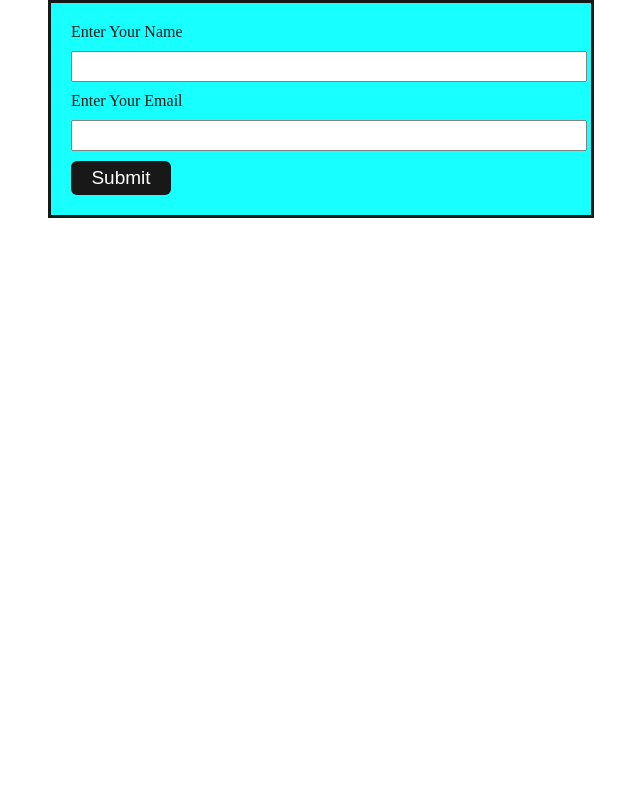
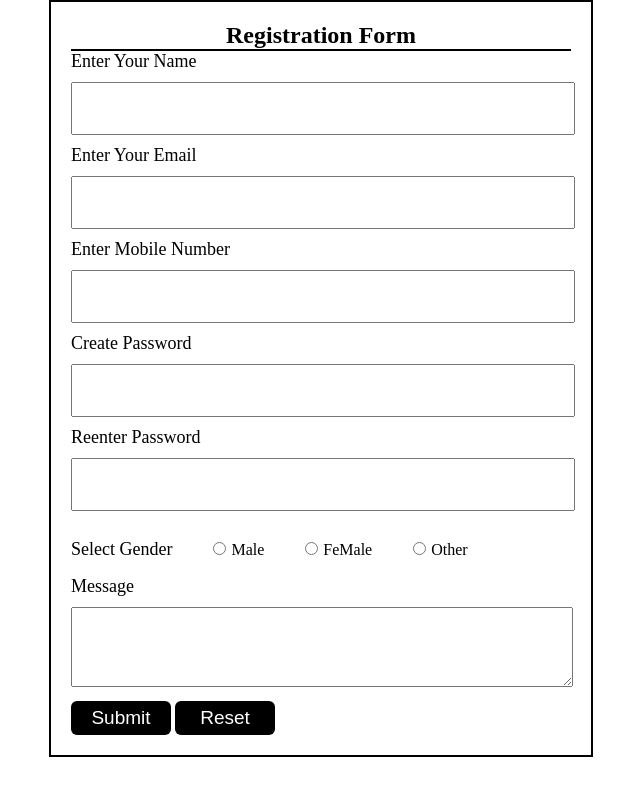
Before and after one commit to akshay-108/mycode, a plain HTML site: page form validation/form_validation.html in a window 1280 px wide. Shown: the whole page, without its empty margins (319-959 px from the left). Drawn offline with nearby package versions, Linux system fonts and the light colour scheme; files that its build step writes are made by us from their sources.

Commit message:
form validation donee in jquery

```diff
--- a/form validation/form.js
+++ b/form validation/form.js
@@ -1,11 +1,40 @@
 $(document).ready(function(){
     $("#submit").click(function(event){
-        if($("#name").val()=="" && $("#email").val()==""){
-            $("#Error").text("inputs fields are mandatory....").show().fadeOut(2000);
-            event.preventDefault();
+
+        $(".error").remove();
+
+        if($("#name").val()==""){
+            $("#nameErr").html("Name is required");
+        }
+
+        if($("#email").val()==""){
+            $("#emailErr").html("Email is required");
+        }
+         if($("#mob").val()==""){
+            $("#mobileErr").html("Mobile no. is required");
+        }
+         if($("#pass1").val()==""){
+            $("#passErr").html("Password is required");
+        }
+         if($("#pass2").val()==""){
+
+            $("#passErr2").html("Password is required");
         }else{
-            $("#Success").text("Form Submited...").show().fadeOut(2000);
-            event.preventDefault();
+
+             if($("#pass1").val().length!==$("#pass2").val().length)
+            {
+                $("#passErr2").text("Both Password range should be same");
+            }
         }
+
+        if ((!($('#r1').prop('checked'))) && (!($('#r2').prop('checked'))) && (!($('#r3').prop('checked')))) {
+            $("#radioErr").text("Select gender is required");
+        }
+
+        if($("#message").val()==""){
+            $("#msgErr").html("Message is required");
+        }
+
+        event.preventDefault();
     });
 });
--- a/form validation/form_validation.html
+++ b/form validation/form_validation.html
@@ -11,19 +11,53 @@
 
     </head>
     <body>
-        <div class="container">
+        <div class="modal-content">
+            <h2 class="heading">Registration Form</h2>
             <form id="form">
-            <label for="name">Enter Your Name</label>
-            <input type="text" class="form-control" id="name">
+                <label for="name">Enter Your Name</label>
+                <small id="nameErr" class="error" style="color:red"></small>
+                <input type="text"  id="name">
 
-            <label for="name">Enter Your Email</label>
-            <input type="email" id="email">
+                <label for="email">Enter Your Email</label>
+                <small id="emailErr" style="color:red"></small>
+                <input type="email" name="email" id="email">
 
-            <button type="submit" id="submit">Submit</button>
-            <span id="Error" style="color:red;"></span>
-            <span id="Success" style="color:green;"></span>
+
+                <label for="mob">Enter Mobile Number</label>
+                <small id="mobileErr" style="color:red"></small>
+                <input type="text" name="mob" id="mob">
+
+
+                <label for="pass1">Create Password</label>
+                <small id="passErr" style="color:red"></small>
+                <input type="password" id="pass1">
+
+
+                <label for="pass2">Reenter Password</label>
+                <small id="passErr2" style="color:red"></small>
+                <input type="password" id="pass2">
+
+
+                <small id="radioErr" style="color:red"></small>
+                <div class="gender">
+                    <label>Select Gender</label>
+                    <input type="radio" id="r1" name="Gender">Male
+                    <input type="radio" id="r2" name="Gender"><span>FeMale</span>
+                    <input type="radio" id="r3" name="Gender"><span>Other</span>
+                </div>
+
+
+                <label for="nmessage">Message</label>
+                <small id="msgErr" style="color:red"></small>
+                <textarea name="message" id="message" ></textarea>
+
+                <button type="submit" id="submit">Submit</button>
+                <button type="reset">Reset</button>
+                <span id="Error" style="color:red;"></span>
+                <span id="Success" style="color:green;"></span>
             </form>
         </div>
-        <script href="text/javascript" src="form.js"></script>
+
     </body>
+    <script href="text/javascript" src="form.js"></script>
 </html>
--- a/form validation/style.css
+++ b/form validation/style.css
@@ -1,20 +1,37 @@
 
 
-.container{
+.modal-content{
     width: 500px;
     height: auto;
     padding:20px;
-    background-color: aqua;
-    opacity: 0.9;
+    border: 2px solid black;
+    /*background-color: aqua;*/
+    /*opacity: 0.9;*/
     margin: auto;
 }
-[type="text"],[type="email"]
+.heading{
+    text-align: center;
+    border-bottom: 2px solid #000;
+}
+#form{
+    width: 480px;
+}
+[type="text"],[type="email"],[type="password"],textarea
 {
     width:100%;
-    padding:6px;
+    padding:10px;
     margin:10px 0;
+    font-size: 25px;
 }
-
+.gender input[type="radio"] {
+    display: inline-block;
+    margin: 21px 5px;
+    margin-left: 5px;
+    margin-left: 37px;
+}
+label {
+    font-size: 18px;
+}
 button {
     border: none;
     padding: 6px;
```
